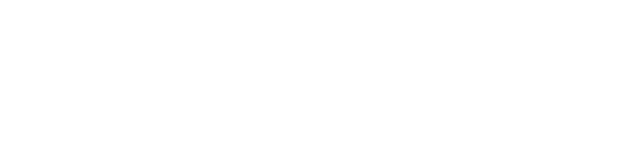
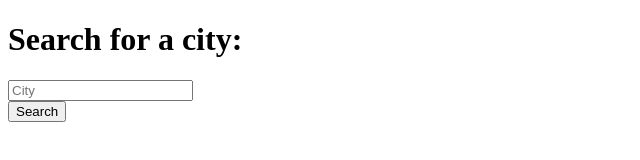
Before and after one commit to JacobK05/weather-challenge, a plain HTML site: page index.html in a window 1280 px wide. Shown: the whole page, without its empty margins (0-640 px from the left). Drawn offline with nearby package versions, Linux system fonts and the light colour scheme; no server answers.

Commit message:
added the form andstartd the api key

```diff
--- a/assets/js/script.js
+++ b/assets/js/script.js
@@ -0,0 +1,9 @@
+fetch ('https://api.openweathermap.org/data/2.5/forecast?q=UnitedStates&limit=5&appid&appid=db0dc706eb3beb6a4611c862293b870b',{
+
+})
+.then(function (response) {
+    return response.json();
+  })
+  .then(function (data) {
+    console.log(data);
+  });
--- a/index.html
+++ b/index.html
@@ -5,6 +5,17 @@
     <meta name="viewport" content="width=device-width, initial-scale=1.0">
     <title>Document</title>
 </head>
+<form>
+    <h1>Search for a city: </h1>
+    <div class="row g-3">
+        <div class="col-sm-7">
+          <input type="text" class="city-text" placeholder="City" aria-label="City">
+        </div>
+        <div class="row g-3">
+            <div class="col-sm-7">
+            <button class="city-search" type="submit"> Search </button>
+    </div>
+</form>
 <body>
     <script src="https://code.jquery.com/jquery-3.5.1.min.js"></script>
     <script src="./assets/js/script.js"> </script>
```
